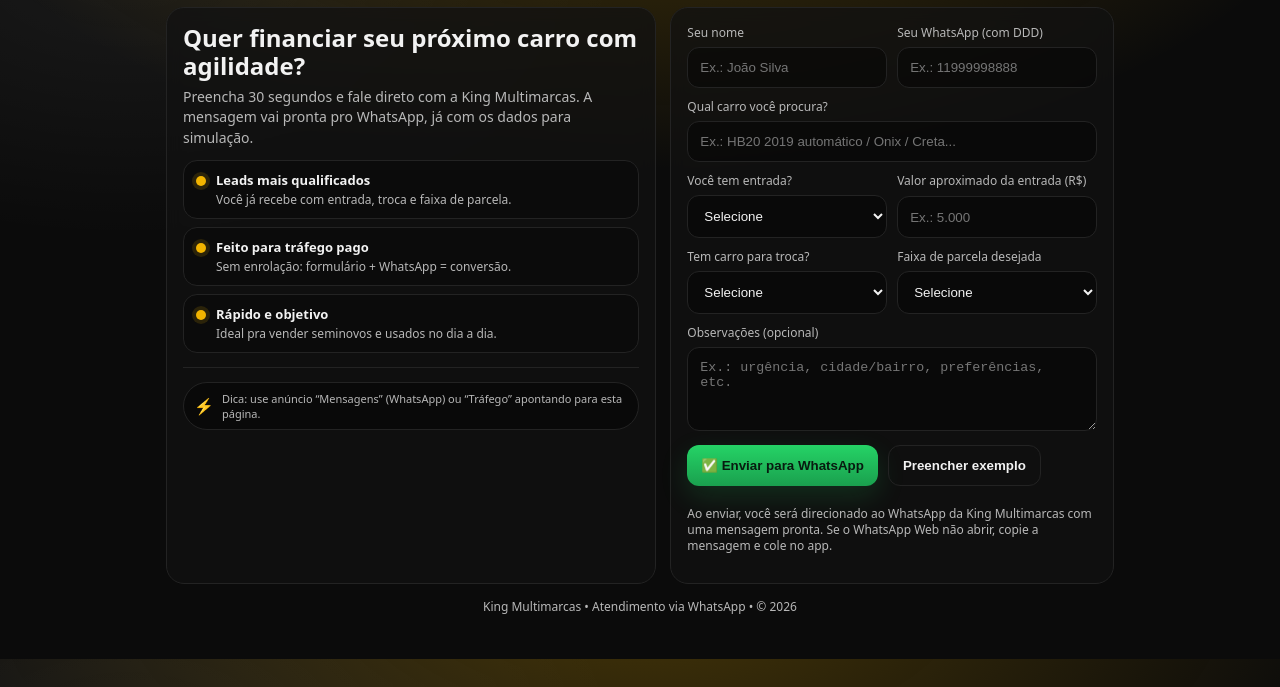
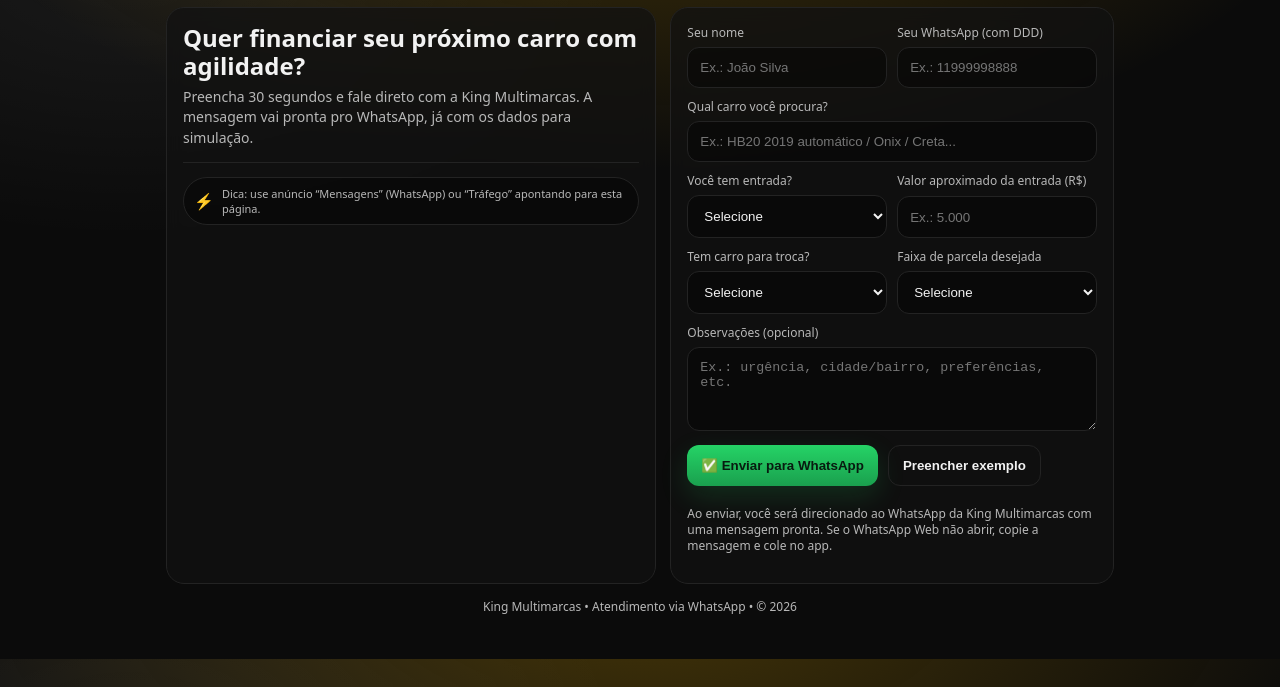
Before and after one commit to effectbrazil-rgb/king-leads, a plain HTML site: page index.html in a window 1280 px wide. Shown: the part 113-800 px from the top of the page. Drawn offline with Linux system fonts and the light colour scheme.

Commit message:
Update index.html

```diff
--- a/index.html
+++ b/index.html
@@ -334,31 +334,7 @@
                     A mensagem vai pronta pro WhatsApp, já com os dados para simulação.
                 </p>
 
-                <div class="bullets">
-                    <div class="bullet">
-                        <div class="dot"></div>
-                        <div>
-                            <b>Leads mais qualificados</b>
-                            <span>Você já recebe com entrada, troca e faixa de parcela.</span>
-                        </div>
-                    </div>
-                    <div class="bullet">
-                        <div class="dot"></div>
-                        <div>
-                            <b>Feito para tráfego pago</b>
-                            <span>Sem enrolação: formulário + WhatsApp = conversão.</span>
-                        </div>
-                    </div>
-                    <div class="bullet">
-                        <div class="dot"></div>
-                        <div>
-                            <b>Rápido e objetivo</b>
-                            <span>Ideal pra vender seminovos e usados no dia a dia.</span>
-                        </div>
-                    </div>
-                </div>
-
-                <div class="sep"></div>
+                    <div class="sep"></div>
 
                 <div class="badge">
                     ⚡ <span class="small">Dica: use anúncio “Mensagens” (WhatsApp) ou “Tráfego” apontando para esta
@@ -518,4 +494,5 @@
     </script>
 </body>
 
+
 </html>
```
